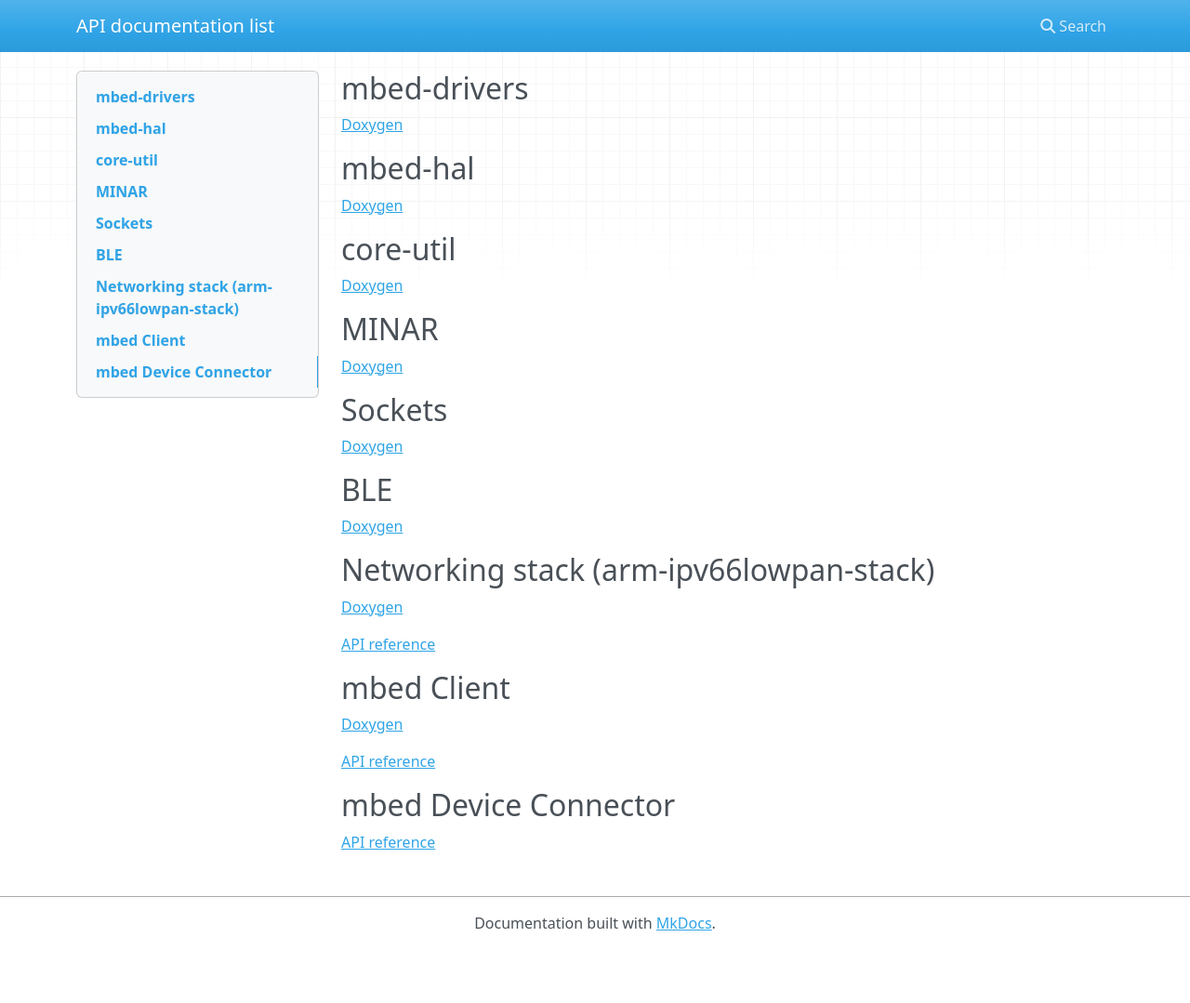
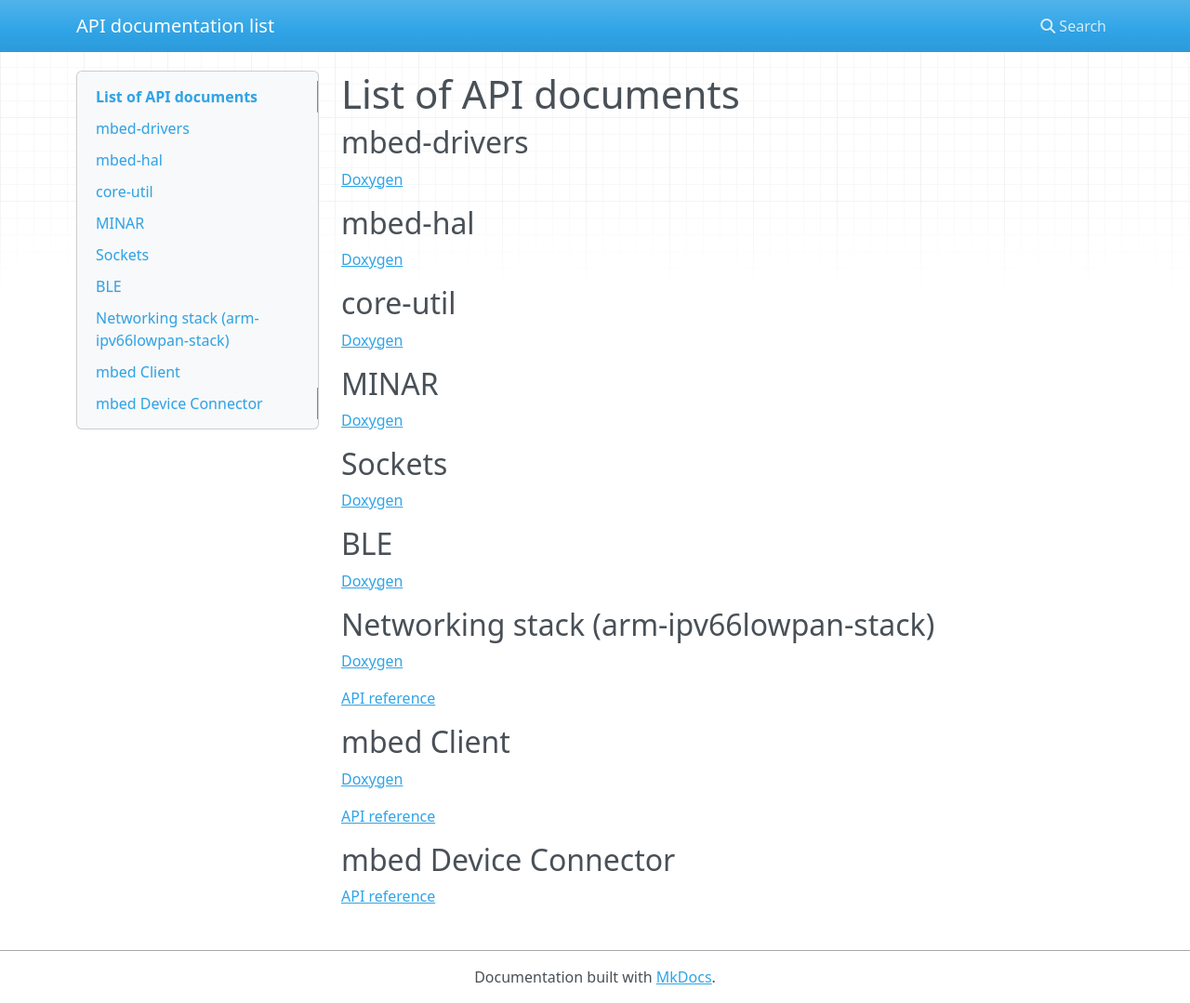
Before and after one commit to ARMmbed/API_docs_list, an MkDocs documentation site: the page built from Docs/index.md, in a window 1280 px wide and 1079 px high. Shown: the whole window at 93% size. Built offline with MkDocs 1.6.1, drawn with Linux system fonts in a browser that asks for light colours; nearby versions of some CDN libraries; old or Windows-style settings are respelled for this version of MkDocs.

Commit message:
Adding header 1

```diff
--- a/Docs/index.md
+++ b/Docs/index.md
@@ -1,3 +1,5 @@
+# List of API documents
+
 ## mbed-drivers
 
 [Doxygen](https://docs.mbed.com/docs/mbed-drivers-api/en/latest/api/index.html)
```
